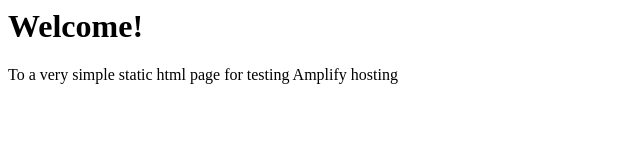
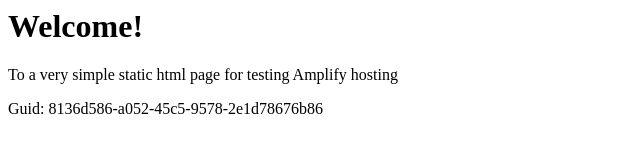
Before and after one commit to aws-aemilia-syd/Github-PR-Commit-Integration-Test-DoNotTouch-GithubWebhookPreviewCanaryTest-v1-prod-ap-southeast-2, a website: page src/index.html in a window 1280 px wide. Shown: the whole page, without its empty margins (0-640 px from the left). Drawn offline with Linux system fonts and the light colour scheme.

Commit message:
commit from integ tests

```diff
--- a/src/index.html
+++ b/src/index.html
@@ -1,3 +1,5 @@
+
+
 <html lang="en">
 
 <head>
@@ -10,6 +12,6 @@
 <body>
     <h1>Welcome!</h1>
     <p>To a very simple static html page for testing Amplify hosting</p>
-</body>
+    <p>Guid: 8136d586-a052-45c5-9578-2e1d78676b86</p></body>
 
 </html>
```
